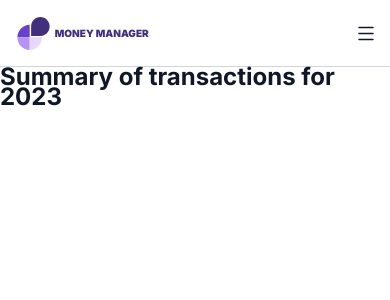
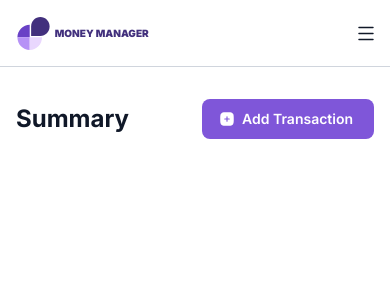
Before and after one commit to zedchamaa/money-manager, a Next.js app: page /transactions/summary/2023 in a window 390 px wide. Shown: the top 300 px of the page. Built offline with nearby package versions, Linux system fonts and the light colour scheme; no server answers; sample sign-in values are in the browser's storage.

Commit message:
Create the intro top mobile component

```diff
--- /dev/null
+++ b/src/components/IntroTopMobile.js
@@ -0,0 +1,14 @@
+// styles
+import styles from './IntroTopMobile.module.css'
+
+// components
+import CallToActionButton from './CallToActionButton'
+
+export default function IntroTopMobile({ title }) {
+  return (
+    <div className={styles.container}>
+      {title}
+      <CallToActionButton title='Add Transaction' />
+    </div>
+  )
+}
--- /dev/null
+++ b/src/components/IntroTopMobile.module.css
@@ -0,0 +1,19 @@
+.container {
+  align-items: center;
+  color: var(--color-gray-900);
+  display: flex;
+  font-size: 2.4rem;
+  font-weight: 700;
+  gap: 2.4rem;
+  height: 4rem;
+  justify-content: space-between;
+  margin-top: 3.2rem;
+  padding: 0 1.6rem;
+  width: 100vw;
+}
+
+@media screen and (min-width: 415px) {
+  .container {
+    display: none;
+  }
+}
--- a/src/pages/transactions/summary/[year].js
+++ b/src/pages/transactions/summary/[year].js
@@ -4,6 +4,7 @@ import { useAuthContext } from '@/hooks/useAuthContext'
 // components
 import MobileMenu from '@/components/MobileMenu'
 import DesktopMenu from '@/components/DesktopMenu'
+import IntroTopMobile from '@/components/IntroTopMobile'
 
 export default function TransactionsSummary() {
   const router = useRouter()
@@ -19,8 +20,8 @@ export default function TransactionsSummary() {
   return (
     <div>
       <MobileMenu />
+      <IntroTopMobile title='Summary' />
       <DesktopMenu />
-      <h1>Summary of transactions for {year}</h1>
       {/* Your transaction summary can go here */}
     </div>
   )
--- a/src/pages/transactions/year/[year].js
+++ b/src/pages/transactions/year/[year].js
@@ -4,6 +4,7 @@ import { useAuthContext } from '@/hooks/useAuthContext'
 // components
 import MobileMenu from '@/components/MobileMenu'
 import DesktopMenu from '@/components/DesktopMenu'
+import IntroTopMobile from '@/components/IntroTopMobile'
 
 export default function TransactionsYear() {
   const router = useRouter()
@@ -19,8 +20,8 @@ export default function TransactionsYear() {
   return (
     <div>
       <MobileMenu />
+      <IntroTopMobile title='Transactions' />
       <DesktopMenu />
-      <h1>Transactions for {year}</h1>
       {/* Your transaction list and form can go here */}
     </div>
   )
```
